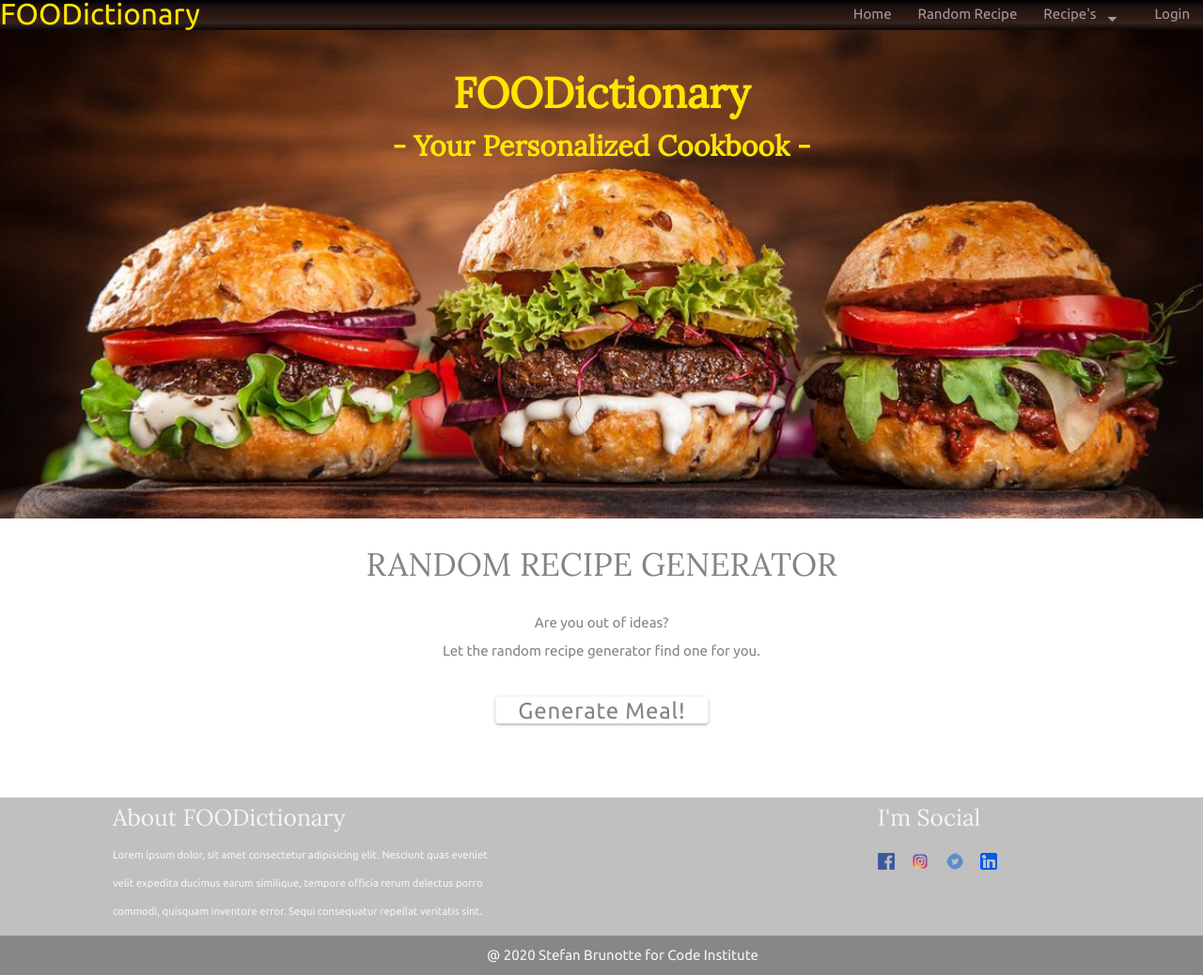
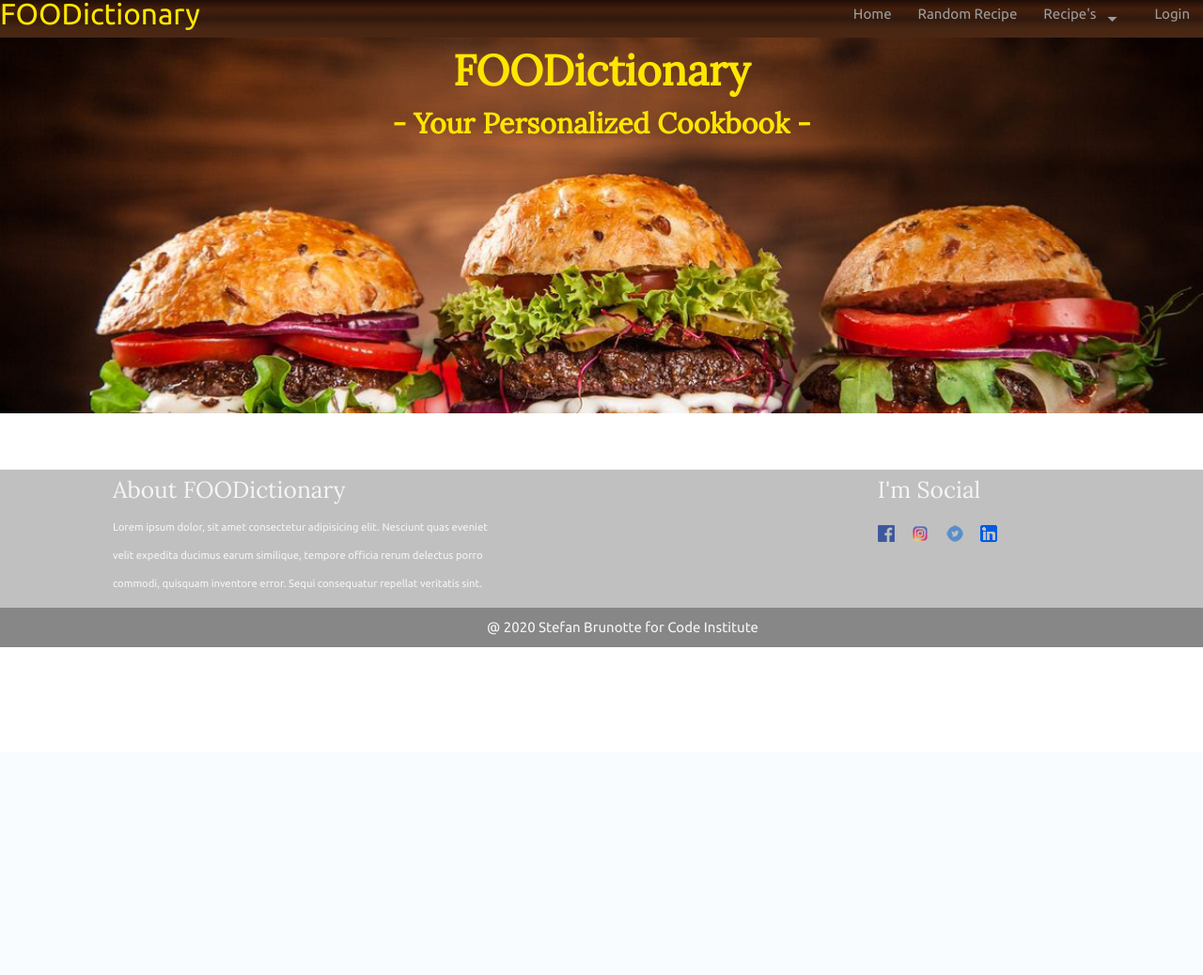
Before and after one commit to MrBrunotte/foodictionary, a Flask app: page / in a window 1280 px wide; the page is wider, and only the part inside the window is pictured. Shown: that part at 94% size. After the commit the page ends 689 px from the top of that part, so only its background shows below. Run offline with Flask 2, Linux system fonts and the light colour scheme; data that the repository does not hold is empty; some libraries are stand-ins or nearby versions.

Commit message:
Minor fixes

```diff
--- a/app.py
+++ b/app.py
@@ -34,6 +34,9 @@ userDB = mongo.db.users
 @app.route('/')
 @app.route('/home')
 def home():
+    tags = recipes.distinct('recipe_tags')
+    random.shuffle(tags)
+    username = session.get('username')
     return render_template('home.html')
 
 
@@ -121,23 +124,22 @@ def logout():
 def browse_recipes(recipe_category_name, page):
     tags = recipes.distinct("recipe_tags")
     random.shuffle(tags)
-    #Count the number of recipes in the Database
+    # Count the number of recipes in the Database
     all_recipes = recipes.find({'recipe_category_name': recipe_category_name}).sort([('date_time', pymongo.DESCENDING),
-    ('_id', pymongo.ASCENDING)])
+                                                                                     ('_id', pymongo.ASCENDING)])
     count_recipes = all_recipes.count()
 
-    #Variables for Pagination
+    # Variables for Pagination
     offset = (int(page) - 1) * 6
     limit = 6
 
     recipe_pages = recipes.find({'recipe_category_name': recipe_category_name}).sort([("date_time", pymongo.DESCENDING),
-                    ("_id", pymongo.ASCENDING)]).skip(offset).limit(limit)
+                                                                                      ("_id", pymongo.ASCENDING)]).skip(offset).limit(limit)
     total_no_of_pages = int(math.ceil(count_recipes/limit))
 
     return render_template('browse_recipes.html',
-    recipes=recipe_pages, recipeCategory=recipeCategory.find(),count_recipes=count_recipes, total_no_of_pages=total_no_of_pages,
-    page=page, recipe_category_name=recipe_category_name, tags=tags)
-
+                           recipes=recipe_pages, recipeCategory=recipeCategory.find(), count_recipes=count_recipes, total_no_of_pages=total_no_of_pages,
+                           page=page, recipe_category_name=recipe_category_name, tags=tags)
 
 
 # ADD RECIPE's --------------------------------------------#
--- a/static/css/forms.css
+++ b/static/css/forms.css
@@ -1,3 +1,10 @@
+/* Materilize overwrite */
+
+.material-icons {
+    height: 0px !important;
+    line-height: 30px !important;
+}
+
 .top-section-form {
     background-image: url(/static/images/three_burgers.jpg);
     background-size: cover;
@@ -61,6 +68,7 @@
 .legend-text {
     font-weight: 700;
     text-transform: capitalize;
+    color: var(--black);
 }
 
 .group {
@@ -132,6 +140,7 @@
     font-family: 'Ubuntu', sans-serif;
     font-size: .8rem;
     text-transform: capitalize;
+    color: var(--black);
 }
 
 input {
--- a/static/css/main.css
+++ b/static/css/main.css
@@ -81,27 +81,12 @@ strong {
     header
 ===================== */
 
-.header-home{
-    background: transparent;
-    position: absolute;
-    width: 100%;
-}
+/* navigation */
 
-
-/* navigation */
-/*
-.nav-wrapper {
-    display: grid;
-    grid-template-areas:
-    "navigation"
-}
-
-.nav-wrapper    {grid-area: navigation;}
-*/
 nav {
-    /*background-color: #0d0c0ce6;*/
-    background-image: linear-gradient(to bottom, #000, #1f1210, #2c1612, #35231d, #090707);
-    height: 32px;
+    background-color: #0d0c0ce6;
+    background-image: linear-gradient(to bottom, #1f0e07, #441f0c, #31190d, #472613, #4a2713) !important;
+    height: 40px;
 }
 
 .brand-logo {
@@ -204,6 +189,11 @@ nav .brand-logo.center {
 /* ==================
     top-sections
 ===================== */
+.header-home{
+    background: transparent;
+    position: absolute;
+    width: 100%;
+}
 
 /* Top section images */
 .top-section-home {
@@ -211,7 +201,7 @@ nav .brand-logo.center {
     background-size: cover;
     color: #fff;
     background-position: center top;
-    height: 65vh;
+    height: 50vh;
     width: 100%;
 }
 
@@ -289,6 +279,20 @@ nav .brand-logo.center {
     z-index: 2;
 }
 
+.view-it {
+    grid-column: span 2;
+    background-color: transparent !important;
+    color: #0404047d;
+    justify-self: center;
+    padding: 1 2rem;
+    text-transform: capitalize;
+    letter-spacing: 1px;
+    text-decoration: none;
+    border-radius: 5px;
+    cursor: pointer;
+    white-space: nowrap;
+}
+
 .btn-register,
 .btn-surprise {
     color: #0404047d;
@@ -306,9 +310,9 @@ nav .brand-logo.center {
     background-color: #6d3819;
 }
 
-/* ==================
-    middle section
-===================== */
+/* =======================
+    random meal section
+======================== */
 
 .rm-grid {
     display: grid;
@@ -467,6 +471,11 @@ nav .brand-logo.center {
     margin: auto;
 }
 
+/* ======================
+    middle section HOME
+======================= */
+
+
 /* ==================
     footer
 ===================== */
@@ -560,7 +569,7 @@ nav .brand-logo.center {
     }
 
     .title {
-        padding-top: 0px;
+        padding-top: 10px;
         font-size: 3rem;
     }
 }
--- a/templates/add_recipe.html
+++ b/templates/add_recipe.html
@@ -75,7 +75,8 @@
         </div>
     </div>
 
-    <a id="add_ingredient" class="btn btn-add ingredients-btn waves-effect waves-light">Add
+    <a id="add_ingredient" class="btn btn-add ingredients-btn waves-effect waves-light"><i
+            class="material-icons right">add</i>Add
         another ingredient</a>
 
     <h6 class="method">cooking method</h6>
@@ -83,7 +84,8 @@
         <input id="recipe_method" name="recipe_method" type="text" placeholder="*Step 1 - Boil pasta water with salt"
             required>
     </div>
-    <a class="btn btn-add method-btn waves-effect waves-light" id="add_method_step">Add another step</a>
+    <a class="btn btn-add method-btn waves-effect waves-light" id="add_method_step"><i
+            class="material-icons right">add</i>Add another step</a>
 
 
     <h6 class="recipe-tags">Recipe Tags</h6>
--- a/templates/home.html
+++ b/templates/home.html
@@ -10,15 +10,11 @@
         <h2 class="subtitle">- Your personalized cookbook -</h2>
         {% endif %}
     </div>
-
-</section>
-<!--! random meal section -->
-<section class="rm-grid" id="rm">
-    <h4 class="rm-title">random recipe generator</h4>
-    <p class="rm-text">Are you out of ideas? <br>Let the random recipe generator find one for you.</p>
-    <a id="get_meal" href="#meal" class="button btn btn-surprise">Generate meal!</a>
-    <!-- Button to make the request to the API -->
-    <section class="random-meal-section" id="meal"></section> <!-- The API data is sent to this div container -->
 </section>
 
+<!-- middle section -->
+
+
+
+
 {% endblock %}
```
Also changed, not shown: templates/my_recipes.html (+7 -6 lines).
